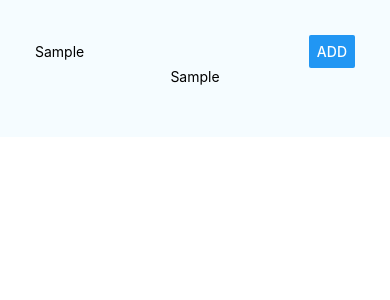
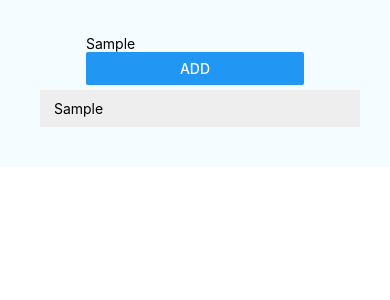
Before and after one commit to Rosenmatt1/react-native-practice, a React Native app: screen / in a window 390 px wide. Both pictures are taken after typing "Sample" into the empty fields and a click on the button "ADD". Shown: the top 300 px of the page. Built offline with nearby package versions, Linux system fonts and the light colour scheme.

Commit message:
Seperated out the form component and passed through props

```diff
--- a/App.js
+++ b/App.js
@@ -1,6 +1,7 @@
 import React, { Component } from 'react';
-import { Platform, StyleSheet, Text, View, TextInput, Button } from 'react-native';
+import { Platform, StyleSheet, View } from 'react-native';
 import ListItem from './src/components/ListItem.js'
+import Form from './src/components/Form.js'
 
 
 class App extends Component {
@@ -8,6 +9,7 @@ class App extends Component {
     placeName: "",
     places: []
   }
+
 
   placeNameChangeHandler = (e) => {
     this.setState({
@@ -24,35 +26,30 @@ class App extends Component {
         places: prevState.places.concat(prevState.placeName)
       }
     })
-    // this.setState({
-    //   places: [...this.state.places, this.state.placeName]
-    // })
   }
 
+  render() {
 
-  render() {
     const placesOutput = this.state.places.map((place, idx) => (
-      <Text key={idx}>{place}</Text>
+      <ListItem key={idx} placeName={place} />
     ))
+
     return (
       <View style={styles.container}>
-        <View style={styles.inputContainer}>
-          <TextInput
-            placeholder="an awesome place"
-            style={styles.placeInput}
-            value={this.state.placeName}
-            onChangeText={this.placeNameChangeHandler}
-          />
-          <Button
-            title="Add"
-            style={styles.placeButton}
-            onPress={this.placeSubmitHandler}
-          />
+
+        <Form
+          // style={styles.inputContainer}
+          placeName={this.state.placeName}
+          placeNameChangeHandler={this.placeNameChangeHandler}
+          placeSubmitHandler={this.placeSubmitHandler}
+        />
+
+        <View
+          style={styles.listContainer}
+          placeName={this.state.placeName}>
+            {placesOutput}
         </View>
-        <View>
-          {placesOutput}
-        </View>
-        <ListItem />
+
       </View>
     );
   }
@@ -65,17 +62,8 @@ const styles = StyleSheet.create({
     justifyContent: 'center',
     backgroundColor: '#F5FCFF',
   },
-  inputContainer: {
+  listContainer: {
     width: "100%",
-    flexDirection: "row",
-    justifyContent: "space-between",
-    alignItems: "center"
-  },
-  placeInput: {
-    width: "70%"
-  },
-  placeButton: {
-    width: "30%"
   }
 
 });
--- /dev/null
+++ b/src/components/Form.js
@@ -0,0 +1,40 @@
+import React from 'react'
+import { StyleSheet, View, TextInput, Button} from 'react-native'
+
+
+
+const Form = (props) => (
+  <View style={styles.container}>
+
+    <TextInput
+      placeholder="an awesome place"
+      style={styles.placeInput}
+      value={props.placeName}
+      onChangeText={props.placeNameChangeHandler}
+    />
+
+    <Button
+      title="Add"
+      style={styles.placeButton}
+      onPress={props.placeSubmitHandler}
+    />
+
+  </View>
+)
+
+const styles = StyleSheet.create({
+  inputContainer: {
+    width: "100%",
+    flexDirection: "row",
+    justifyContent: "space-between",
+    alignItems: "center",
+  },
+  placeInput: {
+    width: "70%",
+  },
+  placeButton: {
+    width: "30%",
+  },
+})
+
+export default Form
--- a/src/components/ListItem.js
+++ b/src/components/ListItem.js
@@ -2,7 +2,7 @@ import React from 'react'
 import { View, Text, StyleSheet } from 'react-native'
 
 const ListItem = (props) => (
-  <View styles={styles.listItem}>
+  <View style={styles.listItem}>
     <Text> {props.placeName} </Text>
   </View>
 )
@@ -11,6 +11,7 @@ const styles = StyleSheet.create({
   listItem: {
     width: "100%",
     padding: 10,
+    margin: 5,
     backgroundColor: "#eee",
   }
 })
```
